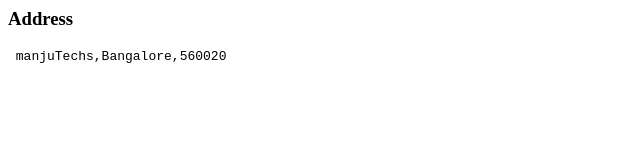
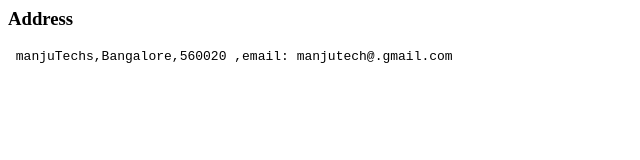
Before and after one commit to manju65char/sample-project-11, a plain HTML site: page address.html in a window 1280 px wide. Shown: the whole page, without its empty margins (0-640 px from the left). Drawn offline with Linux system fonts and the light colour scheme.

Commit message:
updated email

```diff
--- a/address.html
+++ b/address.html
@@ -1,6 +1,6 @@
 <html>
 <body>
 <h3>Address</h3>
-<pre> manjuTechs,Bangalore,560020 </pre>
+<pre> manjuTechs,Bangalore,560020 ,email: manjutech@.gmail.com</pre>
 </body>
 </html>
```
